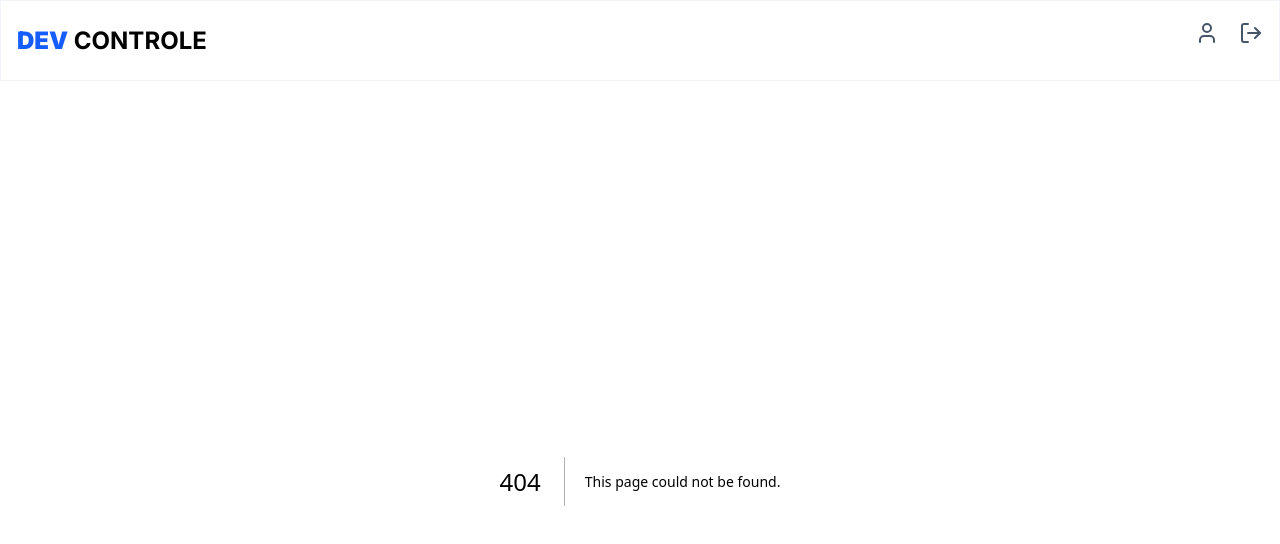
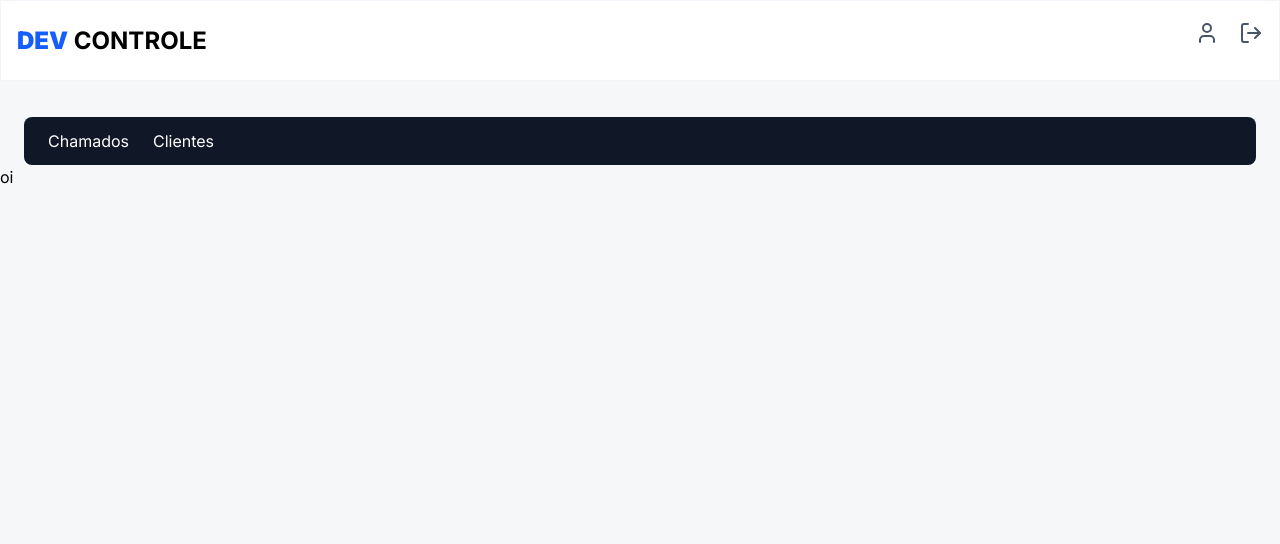
Before and after one commit to ReinaldoARamos/dev-controle, a Next.js app: page /clientes in a window 1280 px wide. Before the commit this address had no page. Shown: the top 544 px of the page. Built offline with nearby package versions, Linux system fonts and the light colour scheme; what @radix-ui/themes would draw is missing.

Commit message:
Criando layouts através de rotas para que apens algumas páginas tenham o headed dos clinetes e etc

```diff
--- /dev/null
+++ b/app/clientes/layout.tsx
@@ -0,0 +1,31 @@
+import type { Metadata } from "next";
+import { Geist, Geist_Mono, Inter } from "next/font/google";
+import "@radix-ui/themes/styles.css";
+
+import { Theme } from "@radix-ui/themes";
+import { Header } from "../components/Header/Header";
+import DashBoardMenu from "../components/DashBoardMenu/DashBoard";
+const geistSans = Inter({
+  variable: "--font-inter-sans",
+  subsets: ["latin"],
+});
+
+export const metadata: Metadata = {
+  title: "Create Next App",
+  description: "Generated by create next app",
+};
+
+export default function RootLayout({
+  children,
+}: Readonly<{
+  children: React.ReactNode;
+}>) {
+  return (
+    <html lang="en">
+      <body className={`${geistSans.variable} antialiased`}>
+        <DashBoardMenu />
+        {children}
+      </body>
+    </html>
+  );
+}
--- /dev/null
+++ b/app/clientes/page.tsx
@@ -0,0 +1,5 @@
+export default function Clientes() {
+    return (
+        <div>oi</div>
+    )
+}
--- /dev/null
+++ b/app/components/DashBoardMenu/DashBoard.tsx
@@ -0,0 +1,12 @@
+export default function DashBoardMenu() {
+  return (
+ <div className="px-6 pt-9">
+       <header className="w-full  rounded-lg bg-gray-900  text-white">
+      <div className="flex gap-6 py-3 pl-6">
+        <span>Chamados</span>
+        <span>Clientes</span>
+      </div>
+    </header>
+ </div>
+  );
+}
--- /dev/null
+++ b/app/dashboard/layout.tsx
@@ -0,0 +1,31 @@
+import type { Metadata } from "next";
+import { Geist, Geist_Mono, Inter } from "next/font/google";
+import "@radix-ui/themes/styles.css";
+
+import { Theme } from "@radix-ui/themes";
+import { Header } from "../components/Header/Header";
+import DashBoardMenu from "../components/DashBoardMenu/DashBoard";
+const geistSans = Inter({
+  variable: "--font-inter-sans",
+  subsets: ["latin"],
+});
+
+export const metadata: Metadata = {
+  title: "Create Next App",
+  description: "Generated by create next app",
+};
+
+export default function RootLayout({
+  children,
+}: Readonly<{
+  children: React.ReactNode;
+}>) {
+  return (
+    <html lang="en">
+      <body className={`${geistSans.variable} antialiased`}>
+        <DashBoardMenu />
+       {children}
+      </body>
+    </html>
+  );
+}
--- a/app/page.tsx
+++ b/app/dashboard/page.tsx
@@ -1,8 +1,9 @@
 "use client";
+
+import { useState, useEffect } from "react";
+import noContentImage from "../../public/dashboard-nocontent.png";
 import Image from "next/image";
-import { useEffect, useState } from "react";
-import noContentImage from "../public/dashboard-nocontent.png";
-import { Tickets } from "./components/Tickets/Tickets";
+import { Tickets } from "../components/Tickets/Tickets";
 export default function Home() {
   const [hasContent, setHasContent] = useState<boolean>();
   useEffect(() => {
@@ -10,13 +11,8 @@ export default function Home() {
   }, []);
 
   return hasContent ? (
-    <div className="px-6 pt-9 text-black">
-      <header className="w-full rounded-lg bg-gray-900  text-white">
-        <div className="flex gap-6 py-3 pl-6">
-          <span>Chamados</span>
-          <span>Clientes</span>
-        </div>
-      </header>
+    <div className="px-6  text-black">
+
       <h1 className="flex w-full justify-between bg-transparent pb-7 pt-[38px]">
         <span className="text-4xl font-bold">Chamados</span>
         <button className="rounded-sm bg-blue-500 px-8 py-[6px] font-medium leading-[150%] text-white">
```
